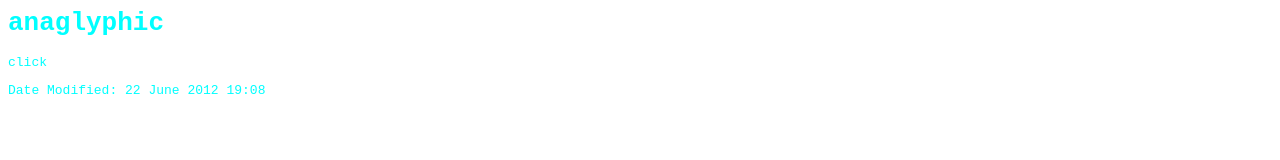
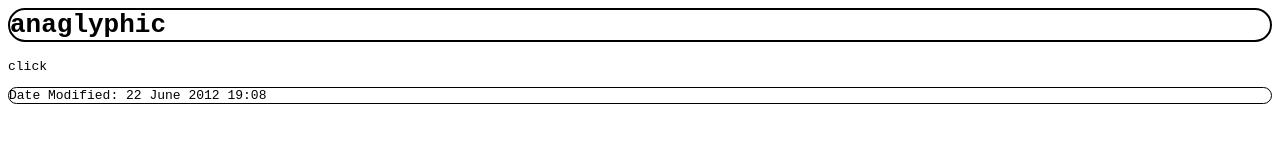
Before and after one commit to ricketts30/anaglyphic, a plain HTML site: page index.htm in a window 1280 px wide. Drawn offline with Linux system fonts and the light colour scheme.

Commit message:
rounded borders

```diff
--- a/anaglyphic.css
+++ b/anaglyphic.css
@@ -2,6 +2,18 @@
 
 body {
 	font-family: monospace;
-	color: cyan;
+	color: black;
 	background: white;
 }
+
+.divHead {
+	border:2px solid;
+	border-radius:25px;
+	-moz-border-radius:25px; /* Firefox 3.6 and earlier */
+}
+
+.divFoot {
+	border:1px solid;
+	border-radius:15px;
+	-moz-border-radius:15px; /* Firefox 3.6 and earlier */
+}
--- a/index.htm
+++ b/index.htm
@@ -5,8 +5,8 @@
 <script type="text/javascript" src="anaglyphic.js"></script>
 <head>
 <body>
-<h1>anaglyphic</h1>
+<h1><div class="divHead">anaglyphic</div></h1>
 <p><a onclick="test()">click</a><p>
-<p>Date Modified: 22 June 2012 19:08</p>
+<div class="divFoot">Date Modified: 22 June 2012 19:08</div>
 </body>
 </html>
```
